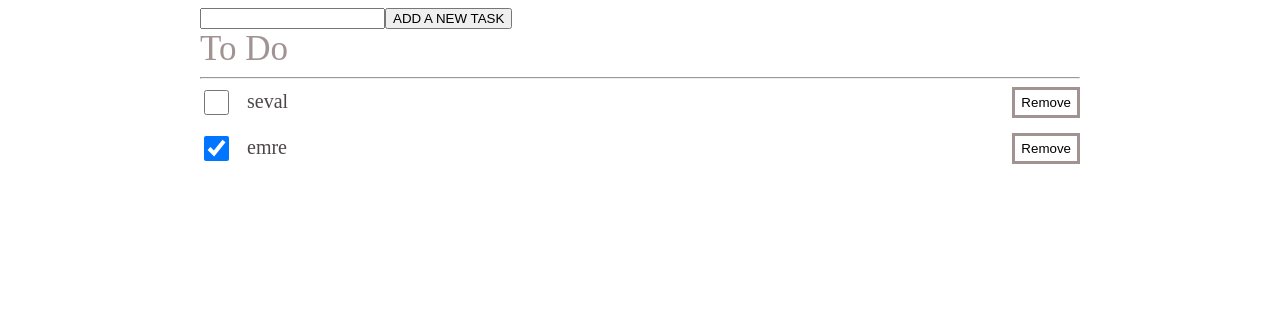
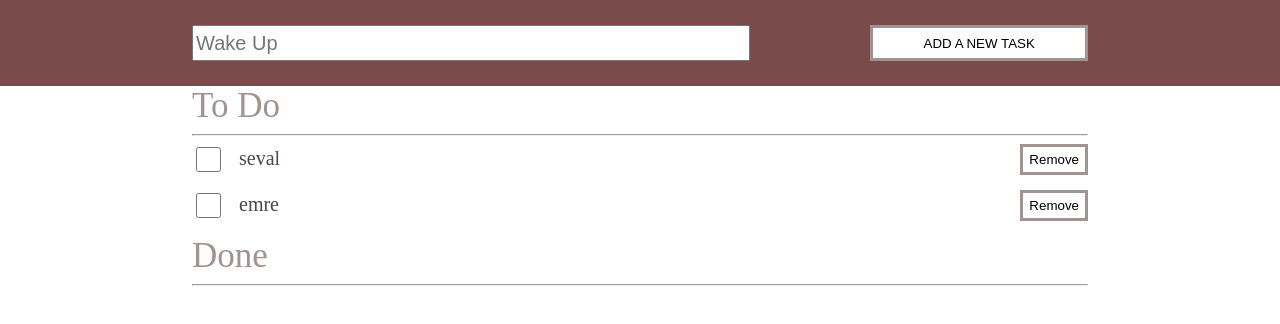
Before and after one commit to sevalmercan/to-do-app, a Vue app: page / in a window 1280 px wide. Shown: the top 324 px of the page. Built offline with nearby package versions, Linux system fonts and the light colour scheme.

Commit message:
task container created

```diff
--- a/public/index.html
+++ b/public/index.html
@@ -5,9 +5,12 @@
     <meta http-equiv="X-UA-Compatible" content="IE=edge">
     <meta name="viewport" content="width=device-width,initial-scale=1.0">
     <link rel="icon" href="<%= BASE_URL %>favicon.ico">
+    <style media="all">
+      body, p { margin:0; padding:0}
+      </style>
     <title><%= htmlWebpackPlugin.options.title %></title>
   </head>
-  <body>
+  <body >
     <noscript>
       <strong>We're sorry but <%= htmlWebpackPlugin.options.title %> doesn't work properly without JavaScript enabled. Please enable it to continue.</strong>
     </noscript>
--- a/src/App.vue
+++ b/src/App.vue
@@ -12,4 +12,9 @@ export default {
 };
 </script>
 
-<style></style>
+<style>
+
+  .body{
+    margin: 0;
+  }
+</style>
--- a/src/common/state.js
+++ b/src/common/state.js
@@ -1,7 +1,8 @@
 import Vue from "vue";
 export const state = Vue.observable({
-  toDoArray: [
+  taskArray: [
     { checked: false, name: "seval", id: 1 },
-    { checked: true, name: "emre", id: 2 },
+    { checked: false, name: "emre", id: 2 },
   ],
+
 });
--- a/src/common/to-do-mixin.js
+++ b/src/common/to-do-mixin.js
@@ -3,20 +3,27 @@ import { state } from "./state";
 export default {
   methods: {
     addNewItem(newToDo) {
-      this.toDoArray.push({ checked: true, name: newToDo, id: 3 });
+      this.taskArray.push({ checked: false, name: newToDo, id: 3 });
     },
     deleteItem(id) {
-      this.toDoArray = this.toDoArray.filter((element) => element.id !== id);
+      this.taskArray = this.taskArray.filter((element) => element.id !== id);
     },
   },
   computed: {
-    toDoArray: {
+    taskArray: {
       get() {
-        return state.toDoArray;
+        return state.taskArray
       },
       set(value) {
-        state.toDoArray = value;
+        state.taskArray = value;
       },
     },
+    array1 (){
+      return this.taskArray.filter(todo => !todo.checked)
+    },
+    array2 (){
+      return this.taskArray.filter(todo => todo.checked)
+    }
+
   },
 };
--- a/src/components/new-to-do.vue
+++ b/src/components/new-to-do.vue
@@ -1,7 +1,7 @@
 <template>
-  <div>
-    <input v-model="newToDoText" />
-    <button @click="addNewTask">ADD A NEW TASK</button>
+  <div class="new-to-do">
+    <input v-model="newToDoText"  class="new-to-do__input" placeholder="Wake Up"/>
+    <button @click="addNewTask" class="new-to-do__button">ADD A NEW TASK</button>
   </div>
 </template>
 
@@ -18,7 +18,38 @@ export default {
   methods: {
     addNewTask() {
       this.addNewItem(this.newToDoText);
+      this.clearInput();
+    },
+    clearInput() {
+      this.newToDoText = "";
     },
   },
 };
 </script>
+
+<style lang="scss" scoped>
+  @import "../assets/styles/style.scss";
+
+.new-to-do{
+  display: flex;
+  flex-direction: row;
+  justify-content: space-between;
+  padding: 25px 15vw;
+  background-color: $primary-color;
+
+}
+
+.new-to-do__input{
+  width: 43vw;
+  height: 30px;
+  font-size: 20px;
+}
+
+.new-to-do__button {
+  margin-left: auto;
+  margin-right: 0;
+  background-color: white;
+  width: 17vw;
+  border: 3px solid $primary-color-gray;
+}
+</style>
--- a/src/components/to-do-item.vue
+++ b/src/components/to-do-item.vue
@@ -45,6 +45,7 @@ export default {
       this.$emit("delete", this.id);
     },
   },
+
 };
 </script>
 
--- /dev/null
+++ b/src/container/task-container.vue
@@ -0,0 +1,34 @@
+<template>
+  <div>
+    <header-comp :headerName="taskHeader" />
+    <div v-for="element in taskArrayProp" :key="element.id">
+      <to-do-item
+        v-model="element.checked"
+        :val="element.checked"
+        :itemName="element.name"
+        @delete="deleteItem"
+        :id="element.id"
+      />
+    </div>
+  </div>
+
+</template>
+
+<script>
+import headerComp from "@/components/header.vue";
+import toDoItem from "@/components/to-do-item.vue";
+import toDoMixin from "@/common/to-do-mixin";
+export default {
+  mixins: [toDoMixin],
+  props:{
+    taskArrayProp :[],
+    taskHeader: String
+  },
+  components: {
+    headerComp,
+    toDoItem,
+  },
+
+
+};
+</script>
--- a/src/to-do-app.vue
+++ b/src/to-do-app.vue
@@ -1,36 +1,28 @@
 <template>
-  <div class="container">
+  <div>
     <new-to-do />
-    <header-comp headerName="To Do" />
-    <div v-for="element in toDoArray" :key="element.id">
-      <to-do-item
-        v-model="element.checked"
-        :val="element.checked"
-        :itemName="element.name"
-        @delete="deleteItem"
-        :id="element.id"
-      />
+    <div class="tasks-container">
+      <task-container :taskArrayProp="array1" taskHeader="To Do"/>
+      <task-container :taskArrayProp="array2" taskHeader="Done"/>
     </div>
   </div>
 </template>
 
 <script>
 import toDoMixin from "./common/to-do-mixin";
-import headerComp from "./components/header.vue";
-import toDoItem from "./components/to-do-item.vue";
 import newToDo from "./components/new-to-do.vue";
+import taskContainer from "./container/task-container.vue";
 export default {
   mixins: [toDoMixin],
   components: {
-    headerComp,
-    toDoItem,
     newToDo,
+    taskContainer,
   },
 };
 </script>
 
 <style>
-.container {
+.tasks-container {
   margin: 0 15vw;
 }
 </style>
```
